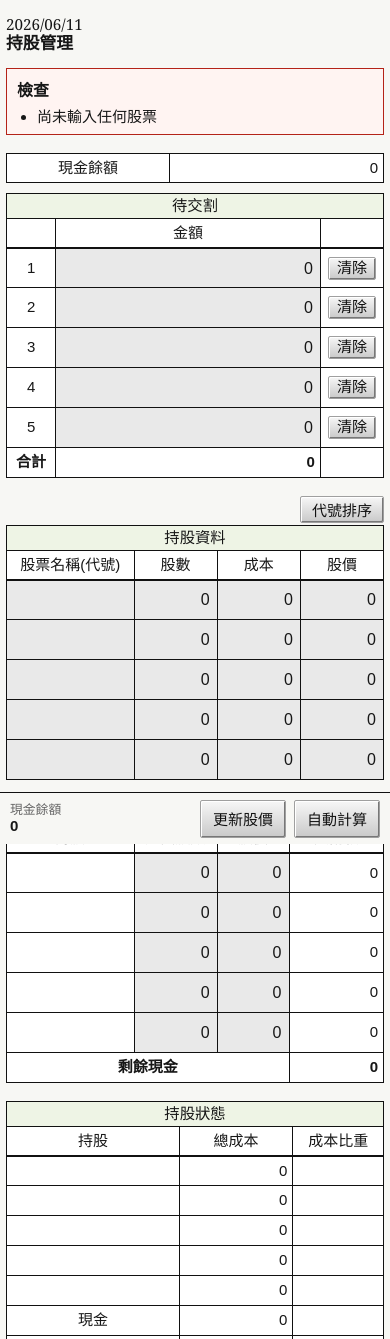
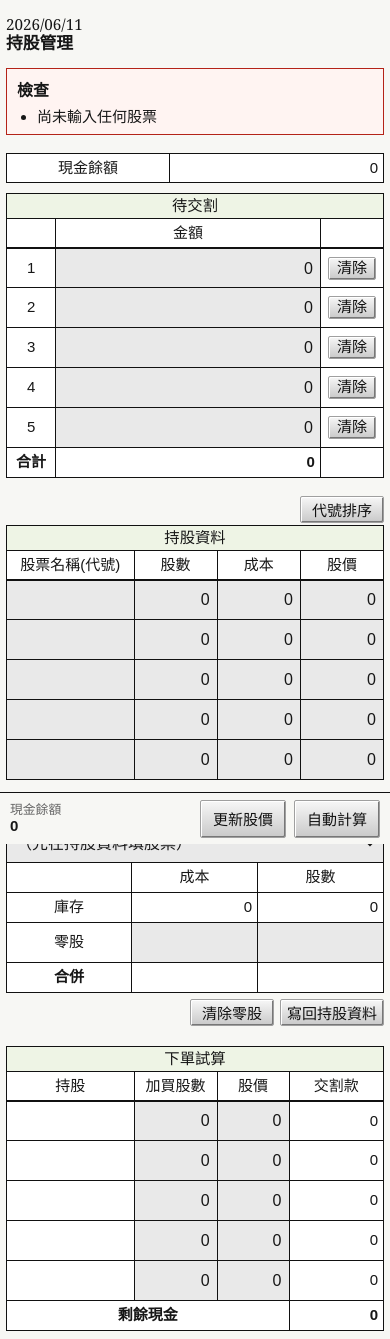
Before and after one commit to JiaMauJian/stock-manager, a plain HTML site: page index.html in a window 390 px wide. Shown: the top 1339 px of the page. Drawn offline with Linux system fonts and the light colour scheme.

Commit message:
手機版新增庫存與零股合併計算，可寫回持股資料
Co-Authored-By: Claude Opus 5.5 <noreply@anthropic.com>

```diff
--- a/app.js
+++ b/app.js
@@ -13,6 +13,8 @@ const SYNC_PATH = "/portfolio";
 const app = document.querySelector("#app");
 let portfolio = loadPortfolio();
 let syncState = loadSyncState();
+// 庫存與零股合併計算的暫存輸入，只是試算用，不存進持股資料
+const mergeState = { index: 0, oddCost: 0, oddShares: 0 };
 
 render();
 wireEvents();
@@ -24,6 +26,7 @@ function render() {
     ${renderNotice(computed.validation)}
     ${renderAccount(computed)}
     ${renderHoldings(computed)}
+    ${renderMerge()}
     ${renderRebalance(computed)}
     ${renderSummary(computed)}
     ${renderPosition(computed)}
@@ -151,6 +154,90 @@ function renderHoldings() {
       </div>
     </section>
   `;
+}
+
+// 兆豐不會把庫存和當天買的零股合併，這裡算出合併後的平均成本與總股數，可寫回持股資料
+function renderMerge() {
+  const options = portfolio.holdings
+    .map((row, index) => ({ row, index }))
+    .filter(({ row }) => row.symbol.trim());
+  if (!options.some(({ index }) => index === mergeState.index)) {
+    mergeState.index = options[0]?.index ?? 0;
+  }
+  const holding = portfolio.holdings[mergeState.index] || createEmptyHolding();
+  const merged = mergeHolding(holding, mergeState);
+  return `
+    <section class="sheet-block area-merge">
+      <div class="sheet-title">庫存與零股合併計算</div>
+      <div class="table-wrap">
+        <table class="merge-table">
+          <tbody>
+            <tr>
+              <td class="editable-cell" colspan="3">
+                <select class="merge-select" data-merge="index">
+                  ${
+                    options.length
+                      ? options
+                          .map(
+                            ({ row, index }) =>
+                              `<option value="${index}" ${index === mergeState.index ? "selected" : ""}>${escapeHtml(row.symbol)}</option>`,
+                          )
+                          .join("")
+                      : `<option value="0">（先在持股資料填股票）</option>`
+                  }
+                </select>
+              </td>
+            </tr>
+            <tr>
+              <th></th>
+              <th>成本</th>
+              <th>股數</th>
+            </tr>
+            <tr>
+              <td class="result-cell label">庫存</td>
+              <td class="result-cell number-cell">${number(holding.cost)}</td>
+              <td class="result-cell number-cell">${money(holding.shares)}</td>
+            </tr>
+            <tr>
+              <td class="result-cell label">零股</td>
+              <td class="editable-cell number-cell">
+                <input class="cell-input" type="text" inputmode="decimal" value="${formatPlainNumber(mergeState.oddCost || "")}" data-merge="oddCost" />
+              </td>
+              <td class="editable-cell number-cell">
+                <input class="cell-input" type="text" inputmode="numeric" value="${formatInteger(mergeState.oddShares || "")}" data-merge="oddShares" />
+              </td>
+            </tr>
+            <tr class="remaining-row">
+              <td class="result-cell label">合併</td>
+              <td class="result-cell number-cell" data-merge-out="cost">${merged ? merged.cost.toFixed(5) : ""}</td>
+              <td class="result-cell number-cell" data-merge-out="shares">${merged ? money(merged.shares) : ""}</td>
+            </tr>
+          </tbody>
+        </table>
+      </div>
+      <div class="action-row merge-actions">
+        <button class="excel-button" type="button" data-action="merge-clear">清除零股</button>
+        <button class="excel-button" type="button" data-action="merge-apply">寫回持股資料</button>
+      </div>
+    </section>
+  `;
+}
+
+function mergeHolding(holding, odd) {
+  const shares = Number(holding.shares || 0) + Number(odd.oddShares || 0);
+  if (!odd.oddShares || shares <= 0) return null;
+  const cost = (holding.shares * holding.cost + odd.oddShares * odd.oddCost) / shares;
+  return { shares, cost: round(cost, 5) };
+}
+
+// 打字時只更新結果格，不整頁重畫，鍵盤才不會被收起來
+function refreshMergeOutput() {
+  const holding = portfolio.holdings[mergeState.index] || createEmptyHolding();
+  const merged = mergeHolding(holding, mergeState);
+  const costCell = document.querySelector('[data-merge-out="cost"]');
+  const sharesCell = document.querySelector('[data-merge-out="shares"]');
+  if (costCell) costCell.textContent = merged ? merged.cost.toFixed(5) : "";
+  if (sharesCell) sharesCell.textContent = merged ? money(merged.shares) : "";
 }
 
 function renderRebalance(computed) {
@@ -486,6 +573,10 @@ function wireEvents() {
       updatePath(target.dataset.percentPath, parsePercentInput(target.value));
       savePortfolio(false);
     }
+    if (target.matches("input[data-merge]")) {
+      mergeState[target.dataset.merge] = parseNumberInput(target.value);
+      refreshMergeOutput();
+    }
     if (target.matches("#syncCode")) {
       syncState.code = target.value.trim();
       syncState.lastSyncedAt = null;
@@ -518,7 +609,7 @@ function wireEvents() {
   });
 
   app.addEventListener("keydown", (event) => {
-    if (event.key === "Enter" && event.target.matches("[data-path], [data-percent-path]")) {
+    if (event.key === "Enter" && event.target.matches("[data-path], [data-percent-path], input[data-merge]")) {
       event.preventDefault();
       event.target.blur();
     }
@@ -533,6 +624,10 @@ function wireEvents() {
 
   app.addEventListener("change", (event) => {
     const target = event.target;
+    if (target.matches("select[data-merge]")) {
+      mergeState.index = Number(target.value);
+      render();
+    }
     if (target.matches("#backupFileInput")) {
       importBackupFile(target.files?.[0]);
       target.value = "";
@@ -567,6 +662,29 @@ function handleAction(action, control) {
     portfolio.settlements[index] = { amount: 0 };
     portfolio = normalizePortfolio(portfolio);
     savePortfolio(true, "已清除");
+    render();
+    return;
+  }
+  if (action === "merge-clear") {
+    mergeState.oddCost = 0;
+    mergeState.oddShares = 0;
+    render();
+    return;
+  }
+  if (action === "merge-apply") {
+    const holding = portfolio.holdings[mergeState.index];
+    const merged = holding && holding.symbol.trim() ? mergeHolding(holding, mergeState) : null;
+    if (!merged) {
+      toast("請先選股票並填零股股數");
+      return;
+    }
+    const message = `「${holding.symbol}」\n股數 ${money(holding.shares)} → ${money(merged.shares)}\n成本 ${number(holding.cost)} → ${merged.cost.toFixed(5)}\n確定寫回持股資料？`;
+    if (!window.confirm(message)) return;
+    portfolio.holdings[mergeState.index] = { ...holding, shares: merged.shares, cost: merged.cost };
+    portfolio = normalizePortfolio(portfolio);
+    mergeState.oddCost = 0;
+    mergeState.oddShares = 0;
+    savePortfolio(true, "已寫回持股資料");
     render();
     return;
   }
--- a/styles.css
+++ b/styles.css
@@ -547,8 +547,31 @@ th.name-cell {
   }
 }
 
-.mobile-bar {
+.mobile-bar,
+.area-merge {
   display: none;
+}
+
+.merge-table {
+  table-layout: fixed;
+}
+
+.merge-table td:first-child,
+.merge-table th:first-child {
+  width: 22%;
+}
+
+.merge-select {
+  width: 100%;
+  min-height: 32px;
+  border: 0;
+  background: transparent;
+  color: var(--ink);
+  font-size: 16px;
+}
+
+.merge-actions {
+  margin-top: 6px;
 }
 
 @media (max-width: 720px) {
@@ -625,17 +648,23 @@ th.name-cell {
     order: 2;
   }
 
+  /* 庫存與零股合併計算接在持股資料後面 */
+  .area-merge {
+    display: block;
+    order: 3;
+  }
+
   .area-orders {
-    order: 3;
+    order: 4;
     scroll-margin-top: 56px;
   }
 
   .area-status {
-    order: 4;
+    order: 5;
   }
 
   .data-tools {
-    order: 5;
+    order: 6;
   }
 
   /* 持股資料、下單試算、持股狀態在手機上塞進一個畫面寬，不用左右滑；
```
